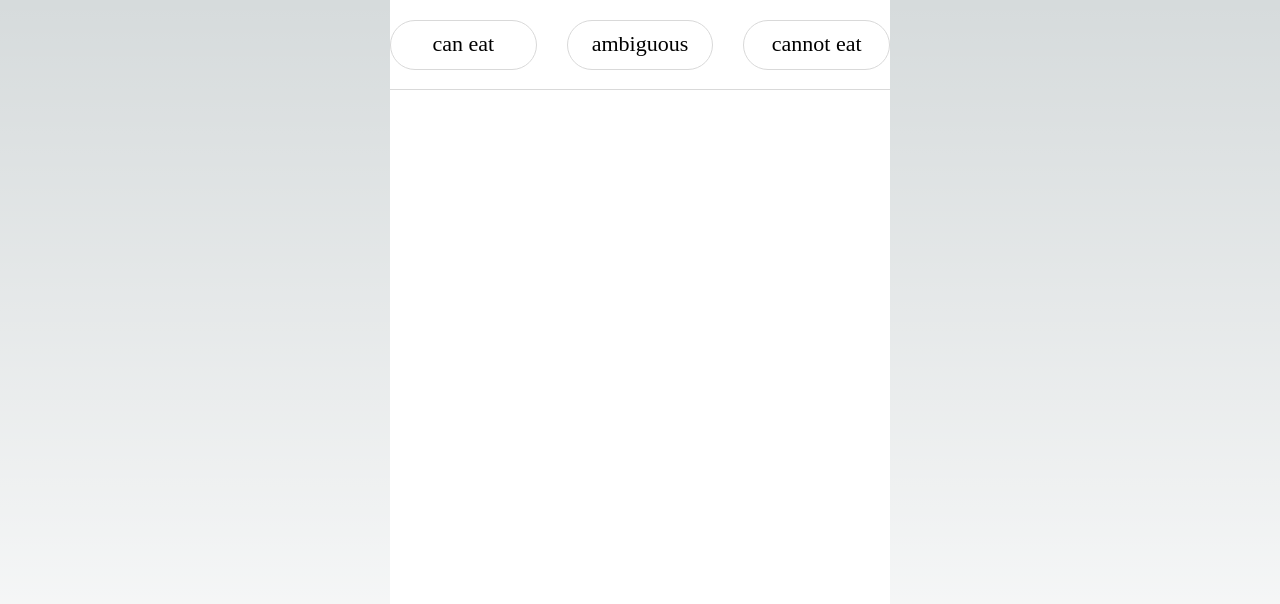
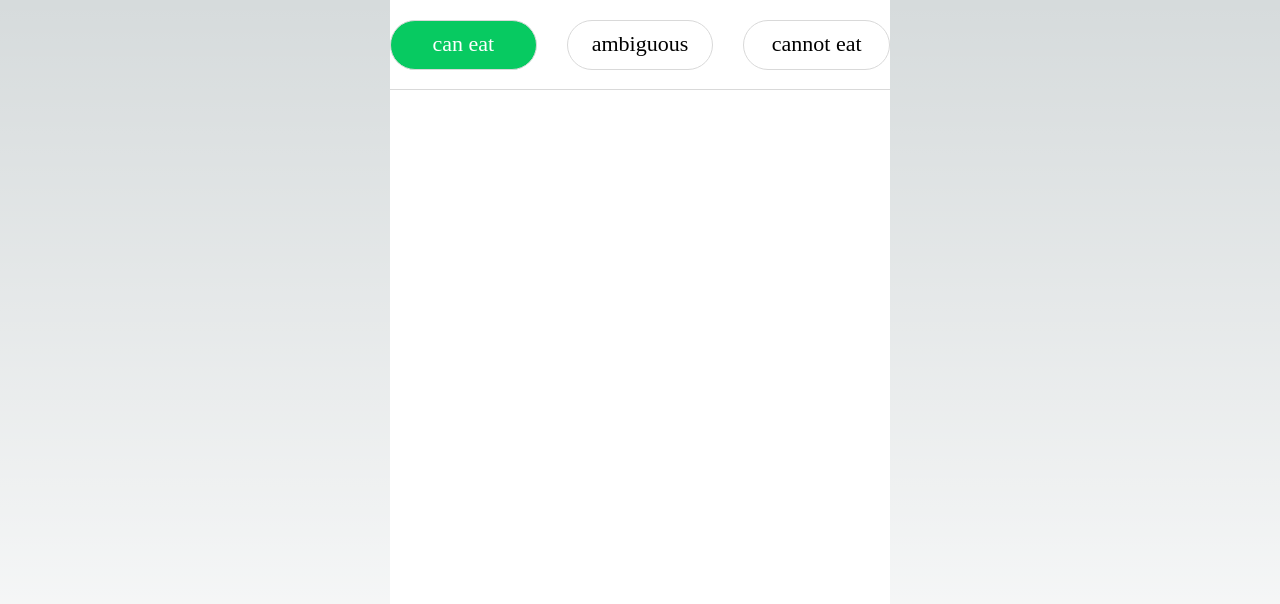
Before and after one commit to Capstone-2024-1/frontend, a Next.js app: page /menu/MenuNavigationBar in a window 1280 px wide. Shown: the top 604 px of the page. Built offline with nearby package versions, Linux system fonts and the light colour scheme.

Commit message:
feat: 버튼 클릭한 내용에 따라 색 표시 다르게 (#17)

```diff
--- a/src/components/common/ingredients/EatTag.tsx
+++ b/src/components/common/ingredients/EatTag.tsx
@@ -1,14 +1,24 @@
 import { useUser } from '@/hook/useUser';
+import { setColor } from '@/utils/setColor';
 import { Box } from '@mui/material';
-import React from 'react'
+import React, { useEffect, useState } from 'react'
 
 const EatTag = ({tag}:{tag: string}) => {
-  const {setMenuSort} = useUser();
+  const [click, setClick] = useState<boolean>(false);
+  const {setMenuSort, menuSort} = useUser();
   const handleClick = () => {
     setMenuSort(tag);
   }
+  useEffect(()=> {
+    if(menuSort === tag)setClick(true);
+    else setClick(false);
+  }, [menuSort])
   return (
-    <Box sx={tagStyle} onClick={handleClick}>
+    <Box sx={{
+      ...tagStyle,
+      bgcolor: click?setColor('sub'):'white',
+      color: click ? 'white': 'black',
+    }} onClick={handleClick}>
         {tag}
     </Box>
   )
```
